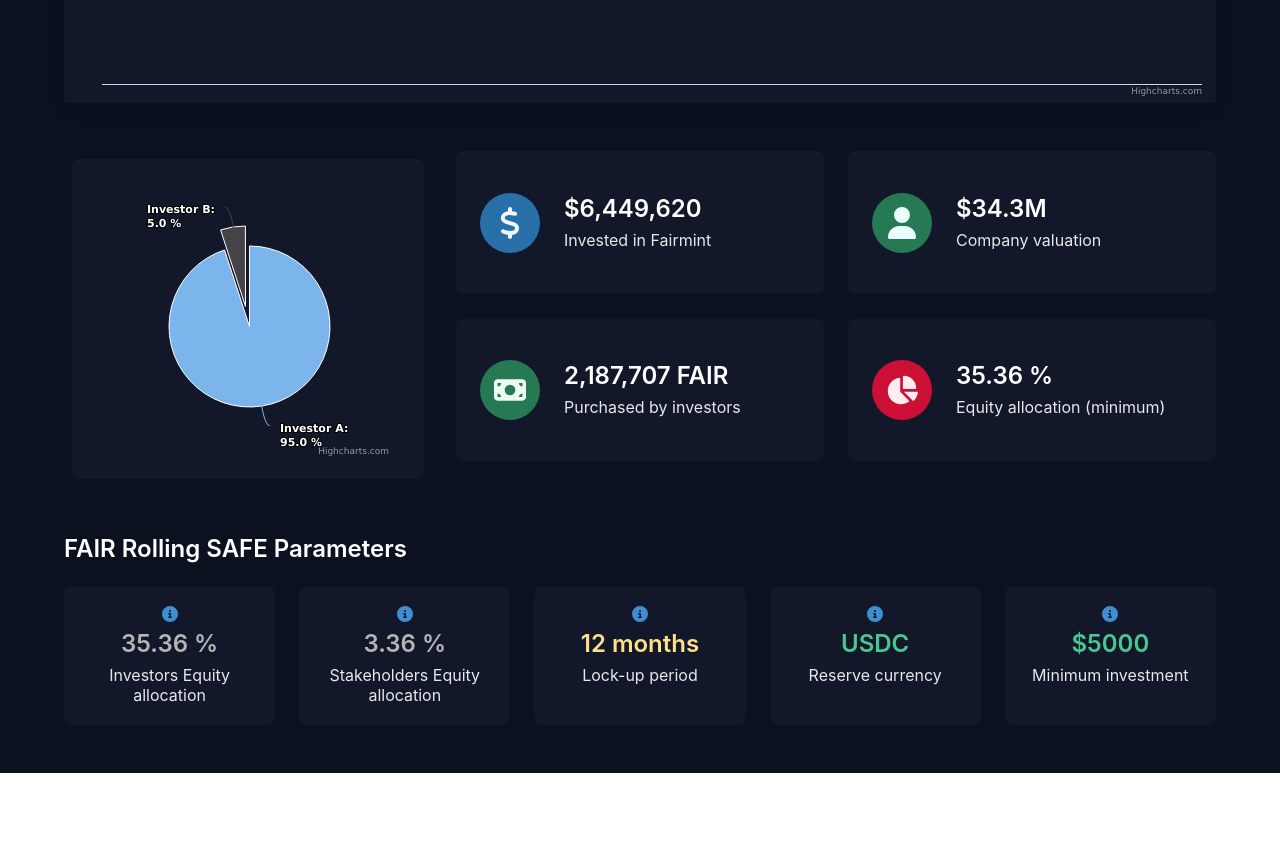
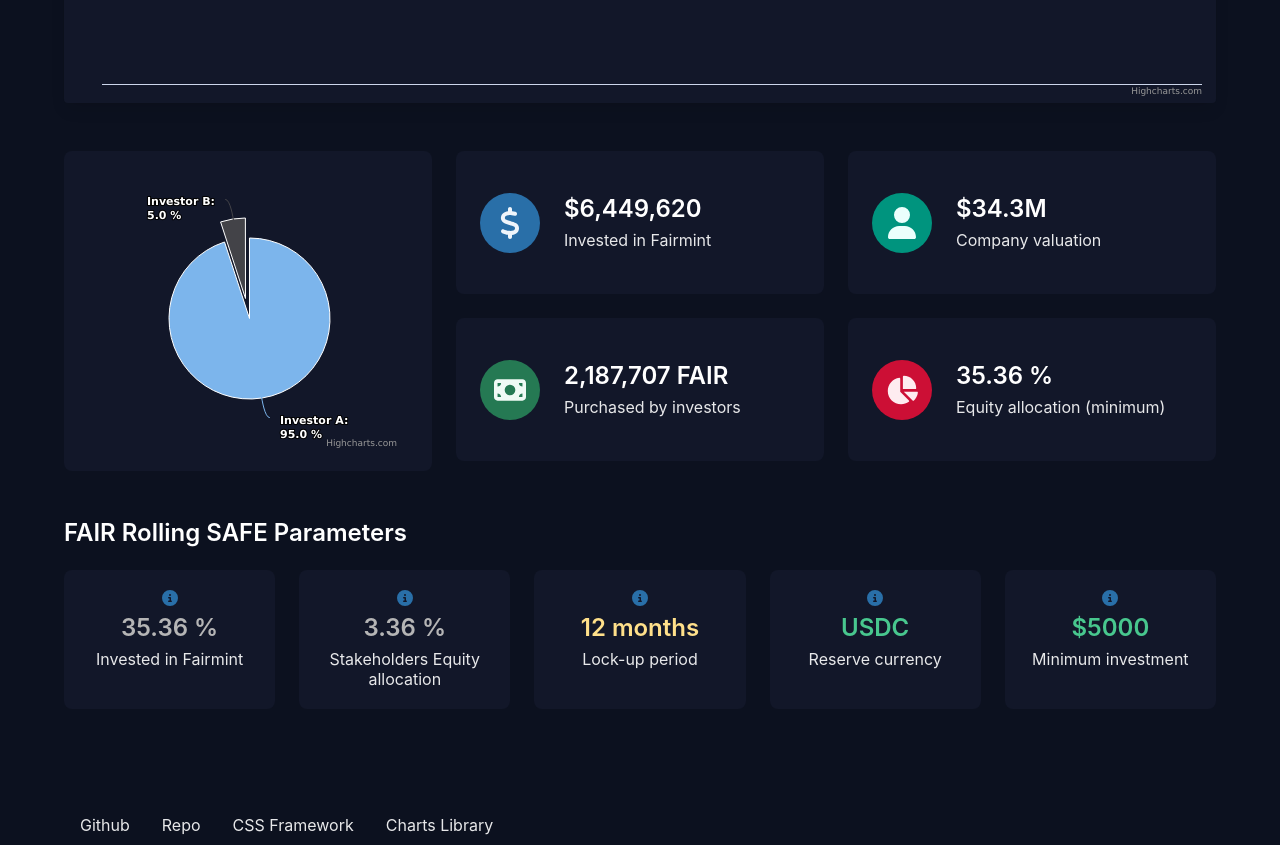
Before and after one commit to joaooliveira95/theia-coding-challenge, a React (Create React App) app in the folder app/: page / in a window 1280 px wide. Shown: the part 460-1305 px from the top of the page. Before the commit the page ends 1233 px from the top, so only its background shows below. Built offline with nearby package versions, Linux system fonts and the light colour scheme; no server answers.

Commit message:
Code ceaning and improve file organization.

```diff
--- a/app/package.json
+++ b/app/package.json
@@ -12,6 +12,7 @@
     "@testing-library/user-event": "^13.5.0",
     "babel-plugin-macros": "^3.1.0",
     "bulma": "^0.9.4",
+    "classnames": "^2.3.1",
     "ethers": "^5.6.9",
     "highcharts": "^10.1.0",
     "highcharts-react-official": "^3.1.0",
--- a/app/src/App.css
+++ /dev/null
@@ -1,38 +0,0 @@
-.App {
-  text-align: center;
-}
-
-.App-logo {
-  height: 40vmin;
-  pointer-events: none;
-}
-
-@media (prefers-reduced-motion: no-preference) {
-  .App-logo {
-    animation: App-logo-spin infinite 20s linear;
-  }
-}
-
-.App-header {
-  background-color: #282c34;
-  min-height: 100vh;
-  display: flex;
-  flex-direction: column;
-  align-items: center;
-  justify-content: center;
-  font-size: calc(10px + 2vmin);
-  color: white;
-}
-
-.App-link {
-  color: #61dafb;
-}
-
-@keyframes App-logo-spin {
-  from {
-    transform: rotate(0deg);
-  }
-  to {
-    transform: rotate(360deg);
-  }
-}
--- a/app/src/App.js
+++ b/app/src/App.js
@@ -1,6 +1,6 @@
-import "./App.css";
-import "react-toastify/dist/ReactToastify.css";
+import 'react-toastify/dist/ReactToastify.css'
 import Content from "./components/Content.component";
+import Footer from "./components/Footer.component";
 import Navbar from "./components/Navbar.component";
 import { WalletContextProvider } from "./context/Wallet.context";
 import { ToastContainer } from "react-toastify";
@@ -14,8 +14,13 @@ function App() {
           <div className="hero-head">
             <Navbar />
           </div>
+
           <div className="hero-body">
             <Content />
+          </div>
+
+          <div className="hero-foot">
+            <Footer />
           </div>
         </section>
       </div>
--- a/app/src/components/Connect.component.js
+++ /dev/null
@@ -1,22 +0,0 @@
-import React from "react";
-import { useWallet } from "../context/Wallet.context";
-
-const Connect = () => {
-  const { account, balance, loading, errorMessage } = useWallet();
-
-  const displayBalance = loading
-    ? "Loading..."
-    : `${balance} ${balance ? "ETH" : null}`;
-
-  return (
-    <div>
-      <h6> Account: {loading ? "Loading..." : account} </h6>
-      <h6>Balance: {displayBalance}</h6>
-      {errorMessage ? (
-        <p className="has-text-danger">Error: {errorMessage}</p>
-      ) : null}
-    </div>
-  );
-};
-
-export default Connect;
--- a/app/src/components/Content.component.js
+++ b/app/src/components/Content.component.js
@@ -1,15 +1,12 @@
 import "./content.styles.scss";
+import Chart from "./charts/Chart.component";
+import InvestorsChart from "./charts/InvestorsChart.component";
+import {
+  DEMO_LIVE_DATA_CARDS,
+  DEMO_SAFE_PARAMETERS,
+} from "../constants/demo.constants";
 import { FontAwesomeIcon } from "@fortawesome/react-fontawesome";
-import {
-  faChartPie,
-  faDollarSign,
-  faInfoCircle,
-  faMoneyBill,
-  faUser,
-} from "@fortawesome/free-solid-svg-icons";
-import Chart from "./Chart.component";
-import InvestorsChart from "./InvestorsChart.component";
-import Connect from "./Connect.component";
+import { faInfoCircle } from "@fortawesome/free-solid-svg-icons";
 
 export default function Content() {
   return (
@@ -17,8 +14,6 @@ export default function Content() {
       className="container is-max-widescreen has-text-centered"
       style={{ width: "100%" }}
     >
-      {/* <Connect /> */}
-
       <p className="title is-size-4 has-text-left">Live Data</p>
       <div className="columns is-multiline">
         <div className="column is-full">
@@ -36,66 +31,24 @@ export default function Content() {
         </div>
         <div className="column">
           <div className="columns is-multiline">
+            {DEMO_LIVE_DATA_CARDS.map((card) => (
               <div className="column is-full is-full-desktop is-half-widescreen">
                 <div className="custom-card">
-                <div className="icon-container has-background-info-dark">
+                  <div
+                    className={`icon-container has-background-${card.variant}-dark`}
+                  >
                     <FontAwesomeIcon
-                    icon={faDollarSign}
-                    className="has-text-info-light"
+                      icon={card.icon}
+                      className={`has-text-${card.variant}-light`}
                     />
                   </div>
                   <div className="card-content">
-                  <p className="title is-size-4">$6,449,620</p>
-                  <p className="subtitle is-size-6">Invested in Fairmint</p>
+                    <p className="title is-size-4">{card.title}</p>
+                    <p className="subtitle is-size-6">{card.subtitle}</p>
                   </div>
                 </div>
               </div>
-            <div className="column is-full is-full-desktop is-half-widescreen">
-              <div className="custom-card">
-                <div className="icon-container has-background-success-dark">
-                  <FontAwesomeIcon
-                    icon={faUser}
-                    className="has-text-primary-light"
-                  />
-                </div>
-                <div className="card-content">
-                  <p className="title is-size-4">$34.3M</p>
-                  <p className="subtitle is-size-6">Company valuation</p>
-                </div>
-              </div>
-            </div>
-          </div>
-          <div className="columns is-multiline">
-            <div className="column is-full is-full-desktop is-half-widescreen">
-              <div className="custom-card">
-                <div className="icon-container has-background-success-dark">
-                  <FontAwesomeIcon
-                    icon={faMoneyBill}
-                    className="has-text-success-light"
-                  />
-                </div>
-                <div className="card-content">
-                  <p className="title is-size-4 ">2,187,707 FAIR</p>
-                  <p className="subtitle is-size-6 ">Purchased by investors</p>
-                </div>
-              </div>
-            </div>
-            <div className="column is-full is-full-desktop is-half-widescreen">
-              <div className="custom-card">
-                <div className="icon-container has-background-danger-dark">
-                  <FontAwesomeIcon
-                    icon={faChartPie}
-                    className="has-text-danger-light"
-                  />
-                </div>
-                <div className="card-content">
-                  <p className="title is-size-4 ">35.36 %</p>
-                  <p className="subtitle is-size-6 ">
-                    Equity allocation (minimum)
-                  </p>
-                </div>
-              </div>
-            </div>
+            ))}
           </div>
         </div>
       </div>
@@ -104,44 +57,22 @@ export default function Content() {
         FAIR Rolling SAFE Parameters
       </p>
       <div className="fair-params columns is-3 is-multiline">
+        {DEMO_SAFE_PARAMETERS.map((card) => (
           <div className="column is-full is-half-tablet is-one-quarter-desktop is-one-fifth-widescreen">
             <div className="custom-card">
-            <FontAwesomeIcon icon={faInfoCircle} className="has-text-info" />
-            <p className="title is-size-4 has-text-grey-light">35.36 %</p>
-            <p className="subtitle is-size-6 ">Investors Equity allocation</p>
+              <FontAwesomeIcon
+                icon={faInfoCircle}
+                className="has-text-info-dark"
+              />
+              <p className={`title is-size-4 has-text-${card.variant}`}>
+                {card.title}
+              </p>
+              <p className="subtitle is-size-6 ">{card.subtitle}</p>
             </div>
           </div>
-        <div className="column is-full is-half-tablet is-one-quarter-desktop is-one-fifth-widescreen">
-          <div className="custom-card">
-            <FontAwesomeIcon icon={faInfoCircle} className="has-text-info" />
-            <p className="title is-size-4 has-text-grey-light">3.36 %</p>
-            <p className="subtitle is-size-6 ">
-              Stakeholders Equity allocation
-            </p>
+        ))}
       </div>
-        </div>
-        <div className="column is-full is-half-tablet is-one-quarter-desktop is-one-fifth-widescreen">
-          <div className="custom-card">
-            <FontAwesomeIcon icon={faInfoCircle} className="has-text-info" />
-            <p className="title is-size-4 has-text-warning">12 months</p>
-            <p className="subtitle is-size-6 ">Lock-up period</p>
-          </div>
-        </div>
-        <div className="column is-full is-half-tablet is-one-quarter-desktop is-one-fifth-widescreen">
-          <div className="custom-card">
-            <FontAwesomeIcon icon={faInfoCircle} className="has-text-info" />
-            <p className="title is-size-4 has-text-success">USDC</p>
-            <p className="subtitle is-size-6 ">Reserve currency</p>
-          </div>
-        </div>
-        <div className="column is-full is-half-tablet is-one-quarter-desktop is-one-fifth-widescreen">
-          <div className="custom-card">
-            <FontAwesomeIcon icon={faInfoCircle} className="has-text-info" />
-            <p className="title is-size-4 has-text-success">$5000</p>
-            <p className="subtitle is-size-6 ">Minimum investment</p>
-          </div>
-        </div>
-      </div>
+      <br/>
     </div>
   );
 }
--- a/app/src/components/Footer.component.js
+++ b/app/src/components/Footer.component.js
@@ -3,23 +3,28 @@ export default function Footer() {
     <nav className="tabs">
       <div className="container">
         <ul>
-          <li className="is-active">
-            <a>Overview</a>
+          <li>
+            <a href="https://github.com/joaooliveira95" target="_blank">
+              Github
+            </a>
           </li>
           <li>
-            <a>Modifiers</a>
+            <a
+              href="https://github.com/joaooliveira95/theia-coding-challenge"
+              target="_blank"
+            >
+              Repo
+            </a>
           </li>
           <li>
-            <a>Grid</a>
+            <a href="https://bulma.io/" target="_blank">
+              CSS Framework
+            </a>
           </li>
           <li>
-            <a>Elements</a>
-          </li>
-          <li>
-            <a>Components</a>
-          </li>
-          <li>
-            <a>Layout</a>
+            <a href="https://www.highcharts.com/" target="_blank">
+              Charts Library
+            </a>
           </li>
         </ul>
       </div>
--- a/app/src/components/Navbar.component.js
+++ b/app/src/components/Navbar.component.js
@@ -1,9 +1,14 @@
+import classNames from "classnames";
+import { useState } from "react";
 import { toast } from "react-toastify";
 import { useWallet } from "../context/Wallet.context";
 import { shortenWalletAddress } from "../utils/strings.utils";
 
 export default function Navbar() {
-  const { account, connectHandler, disconnectHandler } = useWallet();
+  const [isOpen, setIsOpen] = useState(false);
+  const { account, balance, connectHandler, disconnectHandler } = useWallet();
+
+  const displayBalance = `${balance} ${balance ? "ETH" : null}`;
 
   return (
     <nav className="navbar">
@@ -15,14 +20,24 @@ export default function Navbar() {
               alt="Logo"
             />
           </a>
-          <span className="navbar-burger" data-target="navbarMenuHeroA">
+          <span
+            className="navbar-burger"
+            data-target="navbarMenuHeroA"
+            onClick={() => setIsOpen(!isOpen)}
+          >
             <span></span>
             <span></span>
             <span></span>
           </span>
         </div>
-        <div id="navbarMenuHeroA" className="navbar-menu">
+        <div
+          id="navbarMenuHeroA"
+          className={classNames({ "navbar-menu": true, "is-active": isOpen })}
+        >
           <div className="navbar-end">
+            {balance && (
+              <span className="navbar-item">Balance: {displayBalance}</span>
+            )}
             <span className="navbar-item">
               {!account ? (
                 <button className="button is-primary" onClick={connectHandler}>
--- a/app/src/components/content.styles.scss
+++ b/app/src/components/content.styles.scss
@@ -52,12 +52,12 @@
 .chart-card {
   background-color: #121729;
   border-radius: 0.5rem;
-  margin: 0.5rem;
   padding: 1.25rem 1.5rem !important;
 }
 
 .fair-params {
   .custom-card {
+    position: relative;
     svg {
       width: 1rem;
       height: 1rem;
@@ -66,5 +66,15 @@
 
     flex-direction: column;
     text-align: center;
+
+    @media (max-width: 768px) {
+      svg {
+        position: absolute;
+        right: 1.5rem;
+        top: 1.25rem;
+      }
+      align-items: flex-start;
+      text-align: left;
+    }
   }
 }
--- /dev/null
+++ b/app/src/constants/demo.constants.js
@@ -0,0 +1,61 @@
+import {
+  faChartPie,
+  faDollarSign,
+  faMoneyBill,
+  faUser,
+} from "@fortawesome/free-solid-svg-icons";
+
+export const DEMO_LIVE_DATA_CARDS = [
+  {
+    title: "$6,449,620",
+    subtitle: "Invested in Fairmint",
+    variant: "info",
+    icon: faDollarSign,
+  },
+  {
+    title: "$34.3M",
+    subtitle: "Company valuation",
+    variant: "primary",
+    icon: faUser,
+  },
+  {
+    title: "2,187,707 FAIR",
+    subtitle: "Purchased by investors",
+    variant: "success",
+    icon: faMoneyBill,
+  },
+  {
+    title: "35.36 %",
+    subtitle: "Equity allocation (minimum)",
+    variant: "danger",
+    icon: faChartPie,
+  },
+];
+
+export const DEMO_SAFE_PARAMETERS = [
+  {
+    title: "35.36 %",
+    subtitle: "Invested in Fairmint",
+    variant: "grey-light",
+  },
+  {
+    title: "3.36 %",
+    subtitle: "Stakeholders Equity allocation",
+    variant: "grey-light",
+  },
+  {
+    title: "12 months",
+    subtitle: "Lock-up period",
+    variant: "warning",
+  },
+  {
+    title: "USDC",
+    subtitle: "Reserve currency",
+    variant: "success",
+  },
+  {
+    title: "$5000",
+    subtitle: "Minimum investment",
+    variant: "success",
+  },
+];
```
Also changed, not shown: app/src/components/charts/Chart.component.js (renamed from app/src/components/Chart.component.js), app/src/components/charts/InvestorsChart.component.js (renamed from app/src/components/InvestorsChart.component.js), 2 other files (tests, documents, lock files or other folders). Lines whose indentation alone changed are shown as unchanged.
